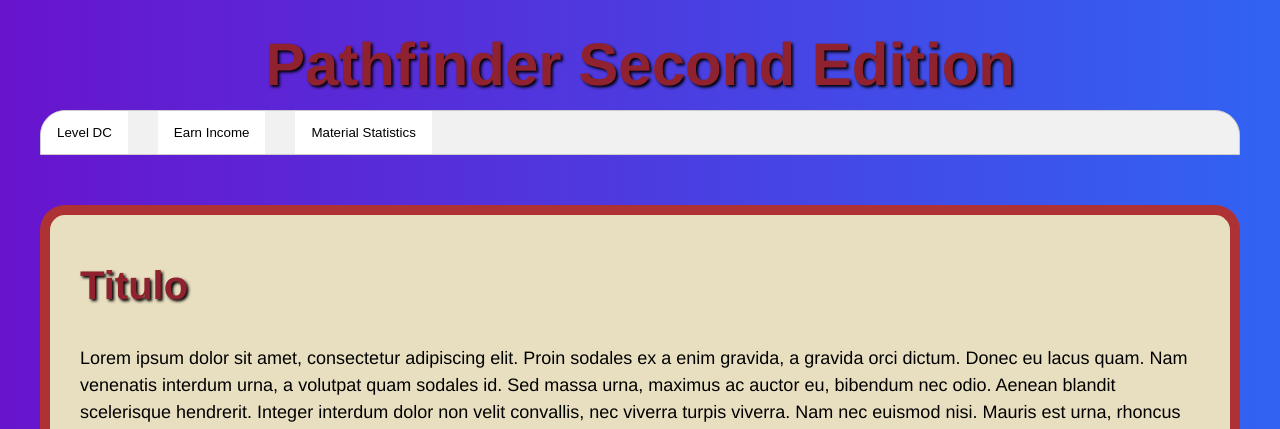
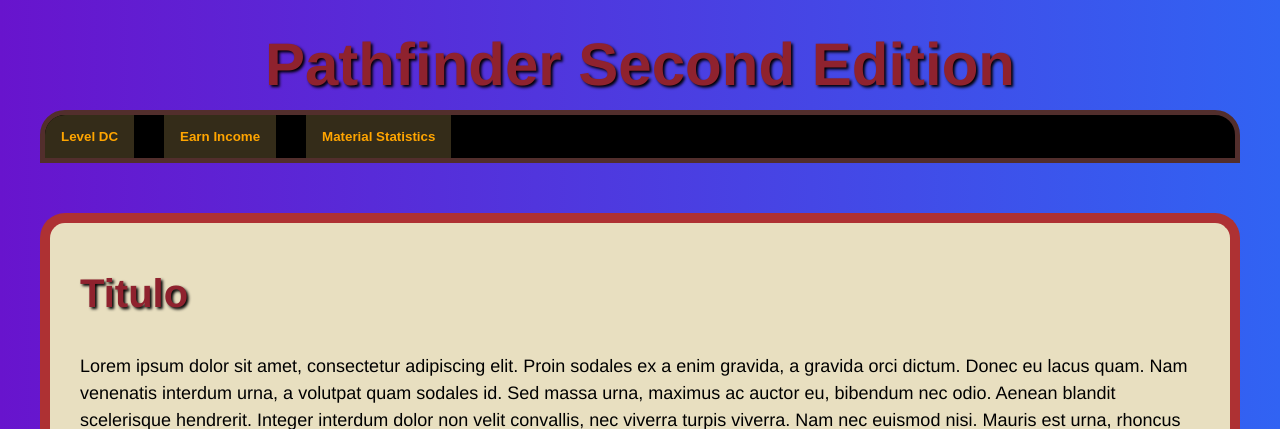
Before and after one commit to Satorcin/Pathfinder2e, a PHP site: page /Pathfinder.html in a window 1280 px wide. Shown: the top 429 px of the page. Run offline with PHP 8.4, Linux system fonts and the light colour scheme.

Commit message:
Update style.css

```diff
--- a/style.css
+++ b/style.css
@@ -8,14 +8,16 @@
   max-width: 1200px;
   margin: auto;
   overflow: hidden;
-  border: 1px solid #ccc;
-  background-color: #f1f1f1;
+  border: 5px solid #522E2C;
+  background-color: black;
   border-radius: 25px 25px 0px 0px;
 }
 
 /* Style the buttons that are used to open the tab content */
 .tab button {
-  background-color: white;
+  background-color: #342C19;
+  color: orange;
+  font-weight: bold;
   float: left;
   border: none;
   outline: none;
```
